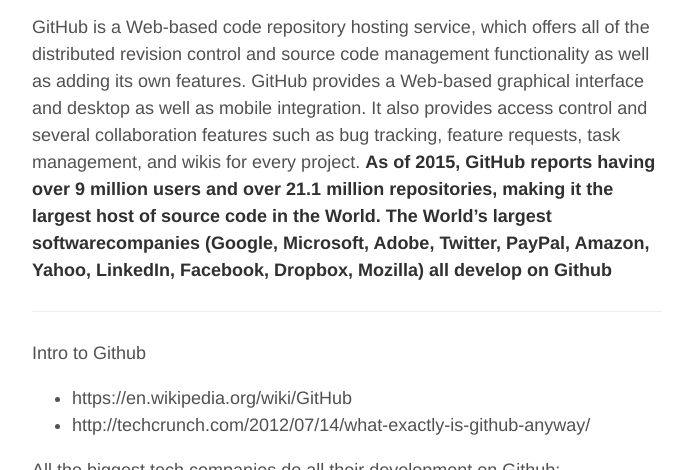
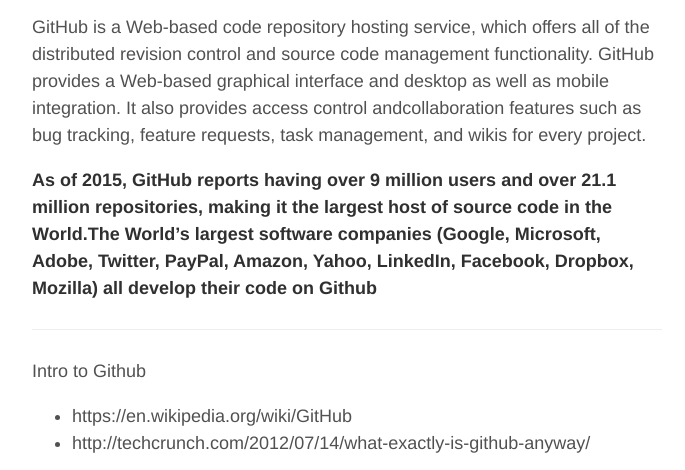
Before and after one commit to healthschema/healthschema.github.io, a Jekyll site: the page built from _posts/2015-08-20-github-intro.md, in a window 1280 px wide and 900 px high, cut to the strip 430-900 px from the top of the window. Shown: the whole strip, without its empty margins (293-978 px from the left). Built offline with Jekyll 4.4.1, drawn with Linux system fonts in a browser that asks for light colours.

Commit message:
Update 2015-08-20-github-intro.md

```diff
--- a/_posts/2015-08-20-github-intro.md
+++ b/_posts/2015-08-20-github-intro.md
@@ -9,7 +9,9 @@
 </p>
 
 
-GitHub is a Web-based code repository hosting service, which offers all of the distributed revision control and source code management functionality as well as adding its own features. GitHub provides a Web-based graphical interface and desktop as well as mobile integration. It also provides access control and several collaboration features such as bug tracking, feature requests, task management, and wikis for every project.  **As of 2015, GitHub reports having over 9 million users and over 21.1 million repositories, making it the largest host of source code in the World.  The World's largest softwarecompanies (Google, Microsoft, Adobe, Twitter, PayPal, Amazon, Yahoo, LinkedIn, Facebook, Dropbox, Mozilla) all develop on Github**
+GitHub is a Web-based code repository hosting service, which offers all of the distributed revision control and source code management functionality. GitHub provides a Web-based graphical interface and desktop as well as mobile integration. It also provides access control andcollaboration features such as bug tracking, feature requests, task management, and wikis for every project.
+
+**As of 2015, GitHub reports having over 9 million users and over 21.1 million repositories, making it the largest host of source code in the World.The World's largest software companies (Google, Microsoft, Adobe, Twitter, PayPal, Amazon, Yahoo, LinkedIn, Facebook, Dropbox, Mozilla) all develop their code on Github**
 
 
 ***
```
